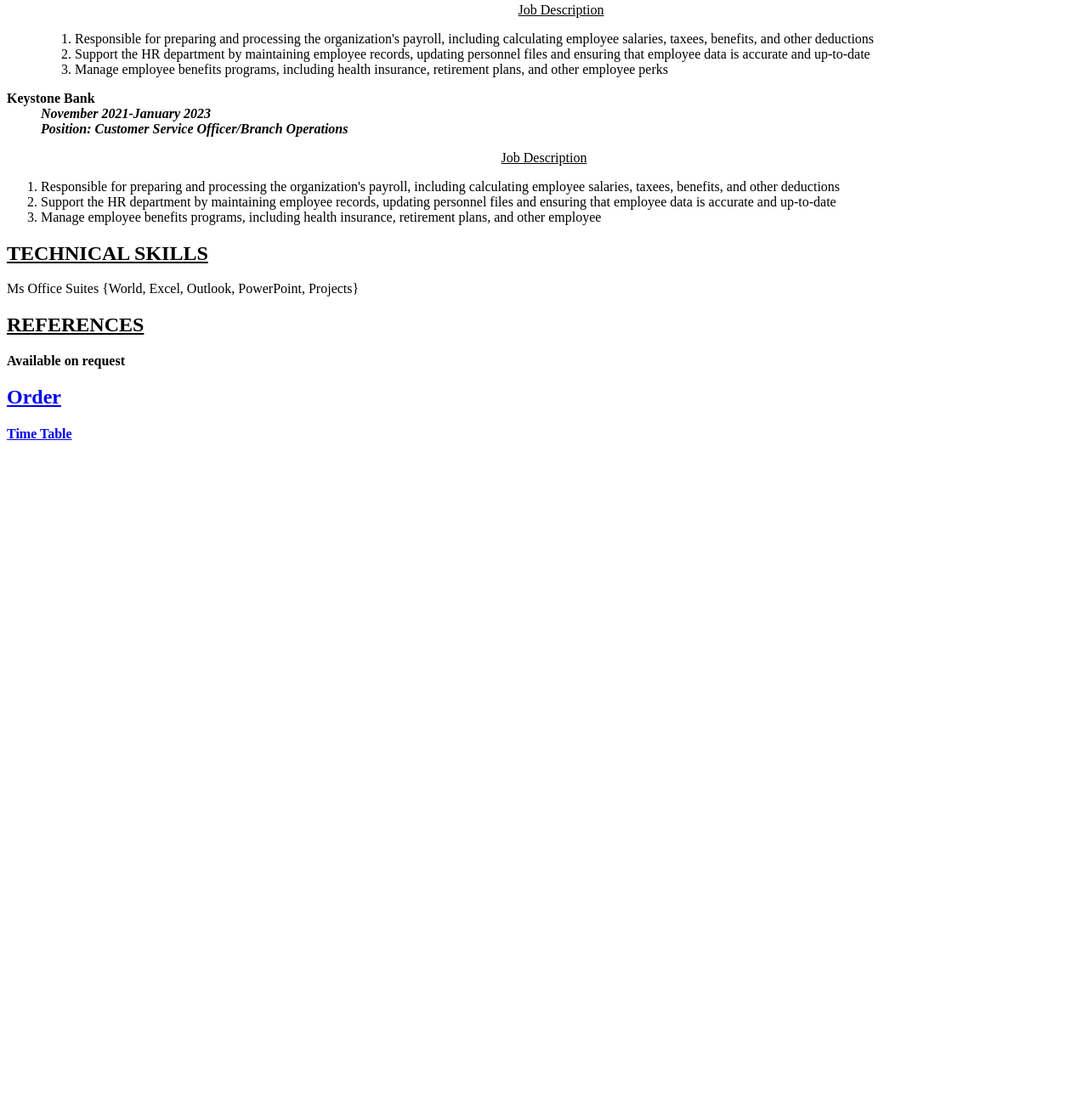
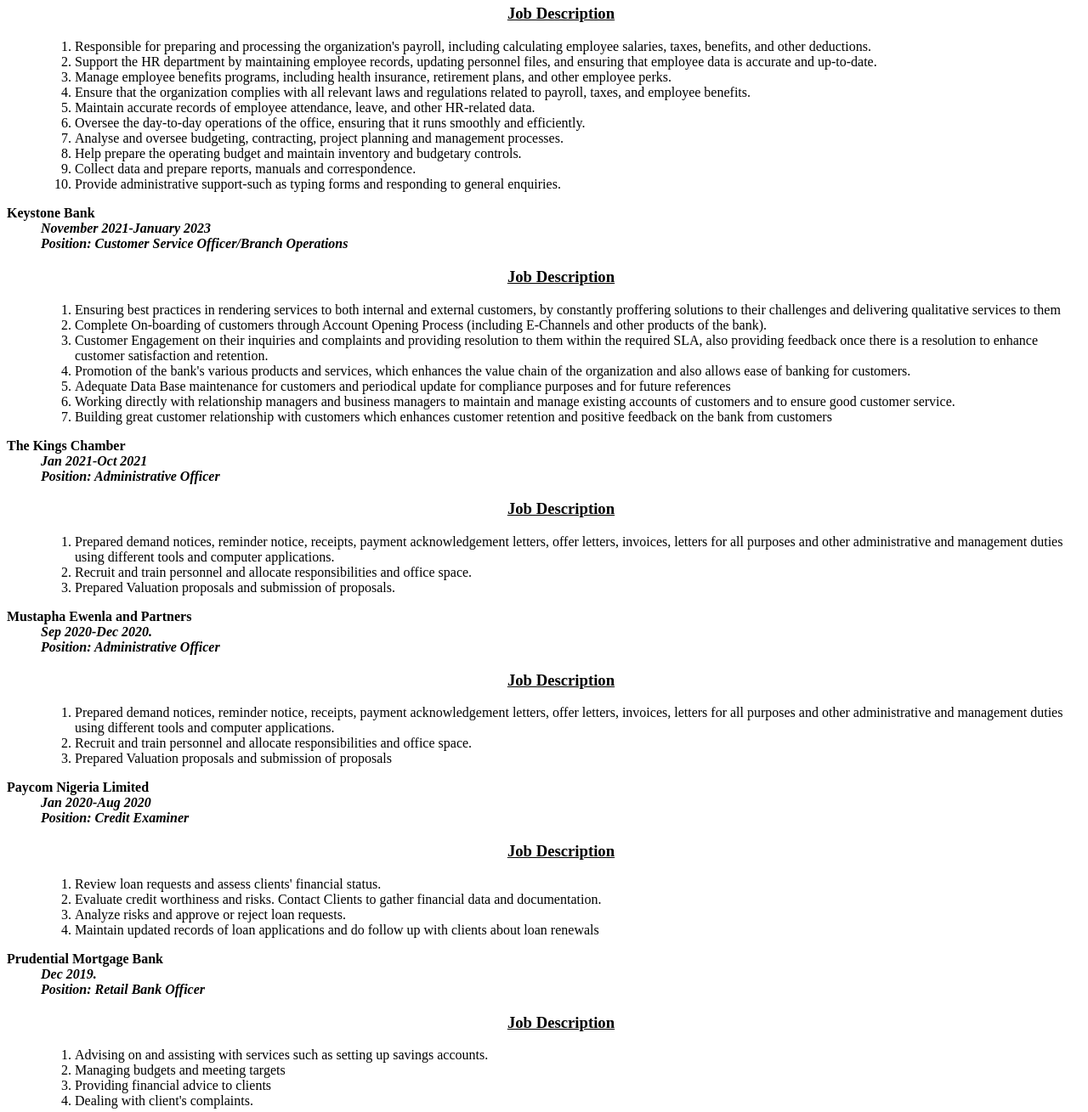
Before and after one commit to OLDUNAMIS/training, a plain HTML site: page index.html in a window 1280 px wide. Shown: the part 973-2282 px from the top of the page at 85% size. Before the commit the page ends 1515 px from the top, so only its background shows below. Drawn offline with Linux system fonts and the light colour scheme.

Commit message:
git-commit-update

```diff
--- a/index.html
+++ b/index.html
@@ -66,24 +66,83 @@
                         <dd><b><em>Febuary 2023-December 2023</em></b></dd>
                         <dd><b><em>Position: Administrative Officer</em></b></dd>
                     </dt>
-                    <dd><center><p><u>Job Description</u></p></center>
+                    <dd><center><p><u><h3>Job Description</h3></u></p></center>
                         <ol>
-                            <li>Responsible for preparing and processing the organization's payroll, including calculating employee salaries, taxees, benefits, and other deductions</li>
-                            <li>Support the HR department by maintaining employee records, updating personnel files and ensuring that employee data is accurate and up-to-date</li>
-                            <li>Manage employee benefits programs, including health insurance, retirement plans, and other employee perks</li>
+                            <li>Responsible for preparing and processing the organization's payroll, including calculating employee salaries, taxes, benefits, and other deductions.</li>
+                            <li>Support the HR department by maintaining employee records, updating personnel files, and ensuring that employee data is accurate and up-to-date.</li>
+                            <li>Manage employee benefits programs, including health insurance, retirement plans, and other employee perks.</li>
+                            <li>Ensure that the organization complies with all relevant laws and regulations related to payroll, taxes, and employee benefits.</li>
+                            <li>Maintain accurate records of employee attendance, leave, and other HR-related data.</li>
+                            <li>Oversee the day-to-day operations of the office, ensuring that it runs smoothly and efficiently.</li>
+                            <li>Analyse and oversee budgeting, contracting, project planning and management processes.</li>
+                            <li>Help prepare the operating budget and maintain inventory and budgetary controls.</li>
+                            <li>Collect data and prepare reports, manuals and correspondence.</li>
+                            <li>Provide administrative support-such as typing forms and responding to general enquiries.</li>
                         </ol>
                     </dd>
 
                 <dt><b>Keystone Bank</b></dt>
                         <dd><b><em>November 2021-January 2023</em></b></dd>
                         <dd><b><em>Position: Customer Service Officer/Branch Operations</em></b></dd>
-                    </b>
-                    <center><p><u>Job Description</u></p></center>
+                <dd><center><p><u><h3>Job Description</h3></u></p></center>
                     <ol>
-                        <li>Responsible for preparing and processing the organization's payroll, including calculating employee salaries, taxees, benefits, and other deductions</li>
-                        <li>Support the HR department by maintaining employee records, updating personnel files and ensuring that employee data is accurate and up-to-date</li>
-                        <li>Manage employee benefits programs, including health insurance, retirement plans, and other employee</li>
+                        <li>Ensuring best practices in rendering services to both internal and external customers, by constantly proffering solutions to their challenges and delivering qualitative services to them</li>
+                        <li>Complete On-boarding of customers through Account Opening Process (including E-Channels and other products of the bank).</li>
+                        <li>Customer Engagement on their inquiries and complaints and providing resolution to them within the required SLA, also providing feedback once there is a resolution to enhance customer satisfaction and retention.</li>
+                        <li>Promotion of the bank's various products and services, which enhances the value chain of the organization and also allows ease of banking for customers.</li>
+                        <li>Adequate Data Base maintenance for customers and periodical update for compliance purposes and for future references</li>
+                        <li>Working directly with relationship managers and business managers to maintain and manage existing accounts of customers and to ensure good customer service.</li>
+                        <li>Building great customer relationship with customers which enhances customer retention and positive feedback on the bank from customers</li>
+
                     </ol>
+                </dd>
+                    <dt><b>The Kings Chamber</b>
+                        <dd><b><em>Jan 2021-Oct 2021</em></b></dd>
+                        <dd><b><em>Position: Administrative Officer</em></b></dd>
+                    </dt>
+                <dd><center><p><u><h3>Job Description</h3></u></p></center>
+                    <ol>
+                        <li>Prepared demand notices, reminder notice, receipts, payment acknowledgement letters, offer letters, invoices, letters for all purposes and other administrative and management duties using different tools and computer applications.</li>
+                        <li>Recruit and train personnel and allocate responsibilities and office space.</li>
+                        <li>Prepared Valuation proposals and submission of proposals.</li>
+                    </ol>
+                </dd>
+                    <dt><b>Mustapha Ewenla and Partners</b>
+                        <dd><b><em>Sep 2020-Dec 2020.</em></b></dd>
+                        <dd><b><em>Position: Administrative Officer</em></b></dd>
+                    </dt>
+                <dd><center><p><u><h3>Job Description</h3></u></p></center>
+                    <ol>
+                        <li>Prepared demand notices, reminder notice, receipts, payment acknowledgement letters, offer letters, invoices, letters for all purposes and other administrative and management duties using different tools and computer applications.
+                        </li>
+                        <li>Recruit and train personnel and allocate responsibilities and office space.</li>
+                        <li>Prepared Valuation proposals and submission of proposals</li>
+                    </ol>
+                </dd>
+                    <dt><b>Paycom Nigeria Limited</b>
+                        <dd><b><em>Jan 2020-Aug 2020</em></b></dd>
+                        <dd><b><em>Position: Credit Examiner</em></b></dd>
+                    </dt>
+                <dd><center><p><u><h3>Job Description</h3></u></p></center>
+                    <ol>
+                        <li>Review loan requests and assess clients' financial status.</li>
+                        <li>Evaluate credit worthiness and risks. Contact Clients to gather financial data and documentation.</li>
+                        <li>Analyze risks and approve or reject loan requests.</li>
+                        <li>Maintain updated records of loan applications and do follow up with clients about loan renewals</li>
+                    </ol>
+                </dd>
+                    <dt><b>Prudential Mortgage Bank</b>
+                        <dd><b><em>Dec 2019.</em></b></dd>
+                        <dd><b><em>Position: Retail Bank Officer</em></b></dd>
+                    </dt>
+                <dd><center><p><u><h3>Job Description</h3></u></p></center>
+                    <ol>
+                        <li>Advising on and assisting with services such as setting up savings accounts.</li>
+                        <li>Managing budgets and meeting targets</li>
+                        <li>Providing financial advice to clients</li>
+                        <li>Dealing with client's complaints.</li>
+                </ol>
+            </dd>
 
 
             </dl>
```
